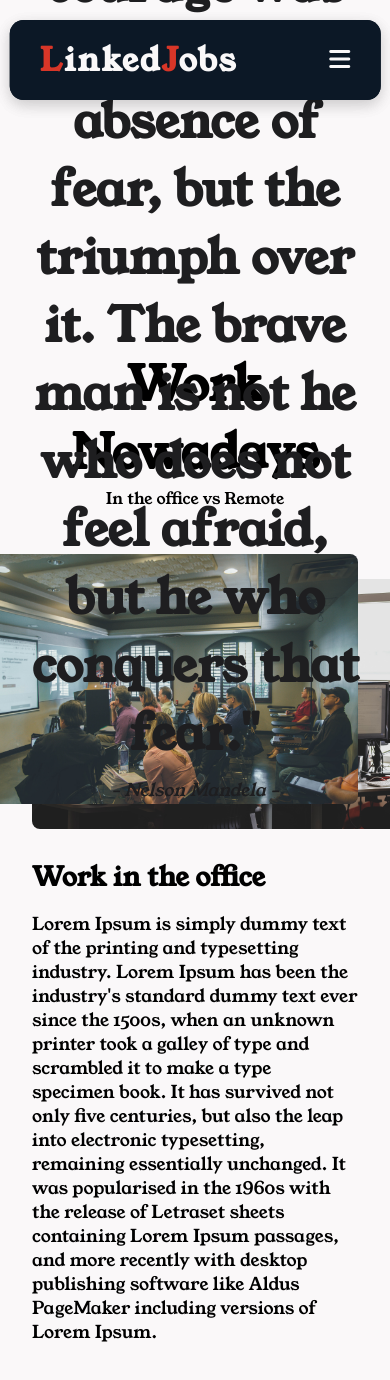
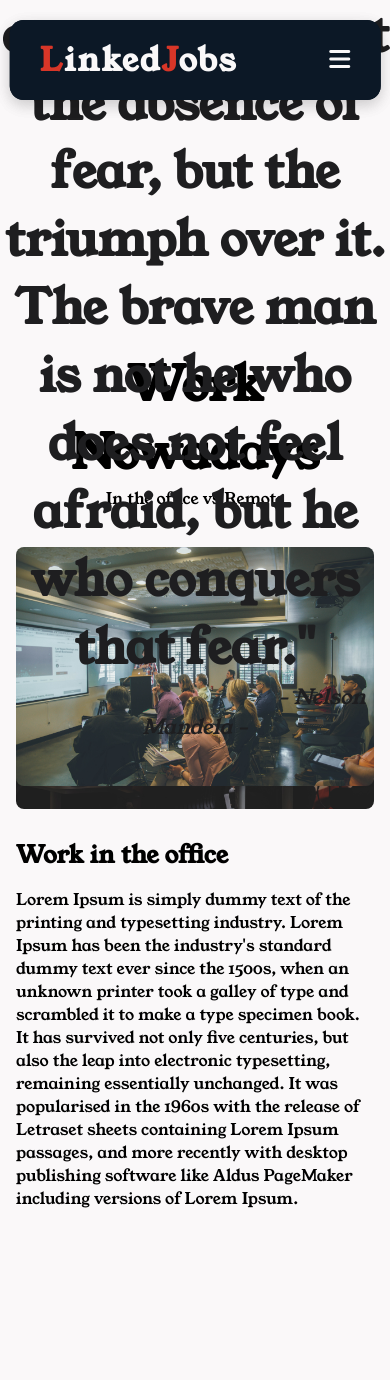
Before and after one commit to KornyIsDeveloping/LinkedJobs, a React (Create React App) app in the folder linkedjobs/: page /home in a window 390 px wide. Shown: the top 1380 px of the page. After the commit the page ends 1258 px from the top, so only its background shows below. Built offline with nearby package versions, Linux system fonts and the light colour scheme.

Commit message:
breakpoints for responsive designs

```diff
--- a/linkedjobs/src/components/homePage/News.css
+++ b/linkedjobs/src/components/homePage/News.css
@@ -49,6 +49,27 @@
     right: 0;
 }
 
+/* large desktop */
+@media screen and (min-width: 1201px) {
+    .news h1 {
+        font-size: 4rem;
+    }
+
+    /* Any other adjustments for large desktop screens */
+}
+
+/* desktop and large tablets */
+@media screen and (min-width: 851px) and (max-width: 1200px) {
+    /* Here you can adjust styles for larger tablets and standard desktop screens */
+}
+
+/* tablet and mobile landscape */
+@media screen and (min-width: 481px) and (max-width: 850px) and (orientation: landscape) {
+    /* Adjust styles specifically for landscape mode if necessary */
+}
+
+
+/* mobile */
 @media screen and (max-width: 850px) {
     .news {
         margin-top: 90%;
@@ -79,3 +100,25 @@
         height: 250px;
     }
 }
+
+@media screen and (max-width: 480px) {
+    .news {
+        margin-top: 90%;
+        margin-bottom: 3rem;
+        margin-right: 1rem;
+        margin-left: 1rem;
+    }
+
+    .second-news {
+        margin-top: 2rem;
+    }
+
+    .second-news-text {
+        font-size: 1rem;
+    }
+
+    .second-news-image img {
+        width: 100%;
+        height: auto;
+    }
+}
--- a/linkedjobs/src/components/quotes/QuotesSection.css
+++ b/linkedjobs/src/components/quotes/QuotesSection.css
@@ -39,7 +39,55 @@
     padding-left: 65%;
 }
 
-@media screen and (max-width: 555px) {
+/* large desktop */
+@media screen and (min-width: 1201px) {
+    .home-quote h1 {
+        font-size: 5rem;
+    }
+
+    .home-quote em {
+        font-size: 1.6rem;
+        padding-left: 75%;
+    }
+}
+
+/* desktop */
+@media screen and (min-width: 851px) and (max-width: 1200px) {
+    .home-quote h1 {
+        font-size: 4rem;
+    }
+
+    .home-quote em {
+        font-size: 1.4rem;
+        padding-left: 70%;
+    }
+}
+
+/* tablet and phone in landscape mode */
+@media screen and (min-width: 556px) and (max-width: 850px) {
+    .home-quote h1 {
+        font-size: 2.5rem;
+    }
+
+    .home-quote em {
+        font-size: 1rem;
+        padding-left: 60%;
+    }
+}
+
+/* mobile */
+@media screen and (max-width: 380px) {
+    .home-quote h1 {
+        font-size: 1rem;
+    }
+
+    .home-quote em {
+        font-size: 0.9rem;
+    }
+
+}
+
+/* @media screen and (max-width: 555px) {
     .home-quote h1 {
         padding-top: 10px;
         padding-bottom: 10px;
@@ -55,4 +103,4 @@
         padding-left: 0;
 
     }
-}
+} */
```
